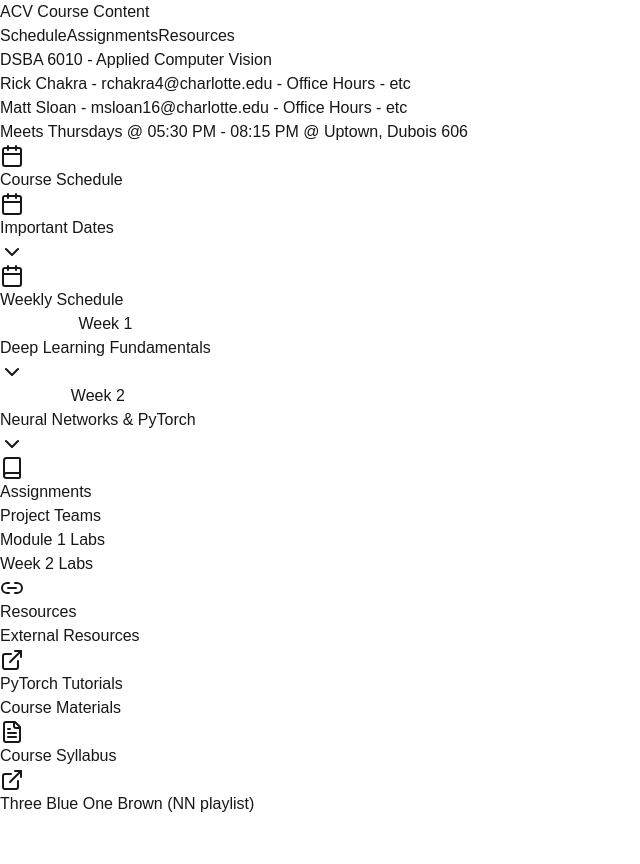
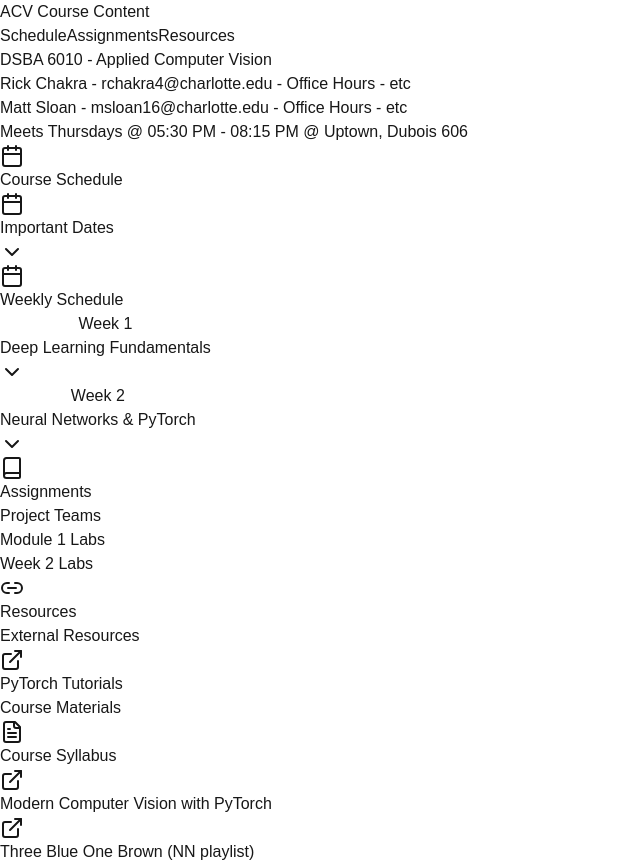
Before and after one commit to matthewasloan95/DSBA6010_Spring24, a Next.js app: page / in a window 1280 px wide. Shown: the whole page, without its empty margins (0-640 px from the left). Before the commit the page ends 816 px from the top, so only its background shows below. Built offline with nearby package versions, Linux system fonts and the light colour scheme.

Commit message:
another link

```diff
--- a/src/app/page.tsx
+++ b/src/app/page.tsx
@@ -175,12 +175,26 @@ const Page = () => {
             <div className="bg-white rounded-lg shadow-md p-6">
               <h3 className="text-lg font-medium text-gray-900 mb-4">Course Materials</h3>
               <ul className="space-y-2">
+                {/* TODO Course syllabus */}
                 <li>
                   <a href="#" className="text-blue-600 hover:underline flex items-center">
                     <FileText className="w-4 h-4 mr-2" />
                     Course Syllabus
                   </a>
                 </li>
+                {/* Textbook */}
+                <li>
+                <a
+                  href="https://www.packtpub.com/en-us/product/modern-computer-vision-with-pytorch-9781839213472"
+                  target="_blank"
+                  rel="noopener noreferrer"
+                  className="text-blue-600 hover:underline flex items-center"
+                >
+                  <ExternalLink className="w-4 h-4 mr-2" />
+                  Modern Computer Vision with PyTorch
+                </a>
+              </li>
+                {/* Three Blue One Brown NN Playlist */}
                 <li>
                 <a
                   href="https://www.youtube.com/playlist?list=PLZHQObOWTQDNU6R1_67000Dx_ZCJB-3pi"
```
